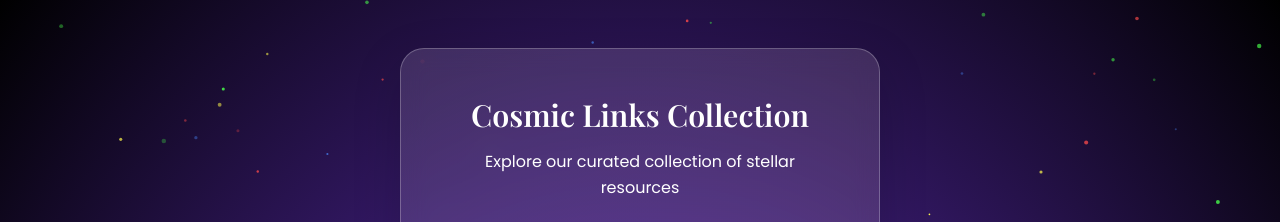
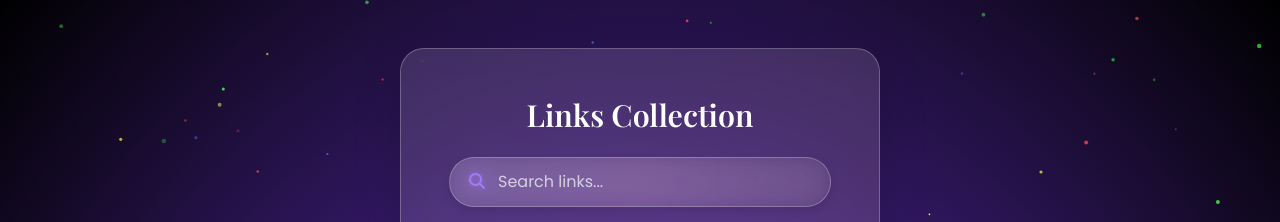
Before and after one commit to KartikDesigns/All-links, a plain HTML site: page index.html in a window 1280 px wide. Shown: the top 222 px of the page. Drawn offline with nearby package versions, Linux system fonts and the light colour scheme.

Commit message:
Modify title and subtitle in index.html
Updated the title and subtitle of the main card.

```diff
--- a/index.html
+++ b/index.html
@@ -24,8 +24,8 @@
   <!-- Main Card -->
   <div class="card glass-card shadow-lg animate-fade mx-auto my-5">
     <div class="card-body text-center">
-      <h2 class="card-title mb-3">Cosmic Links Collection</h2>
-      <p class="subtitle mb-4">Explore our curated collection of stellar resources</p>
+      <h2 class="card-title mb-3"> Links Collection</h2>
+      <p class="subtitle mb-4"> </p>
 
       <!-- Search Box -->
       <div class="search-container mb-4">
```
